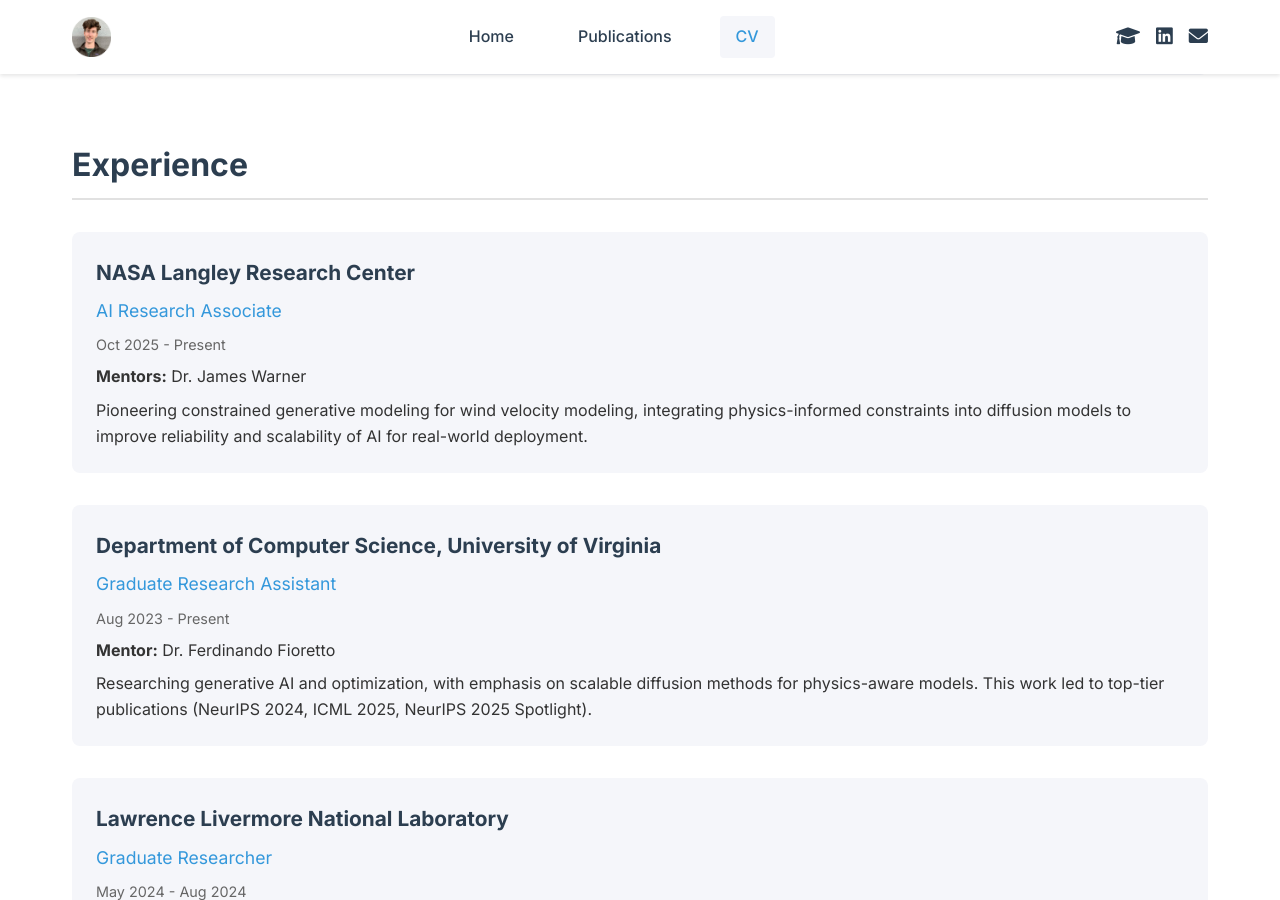
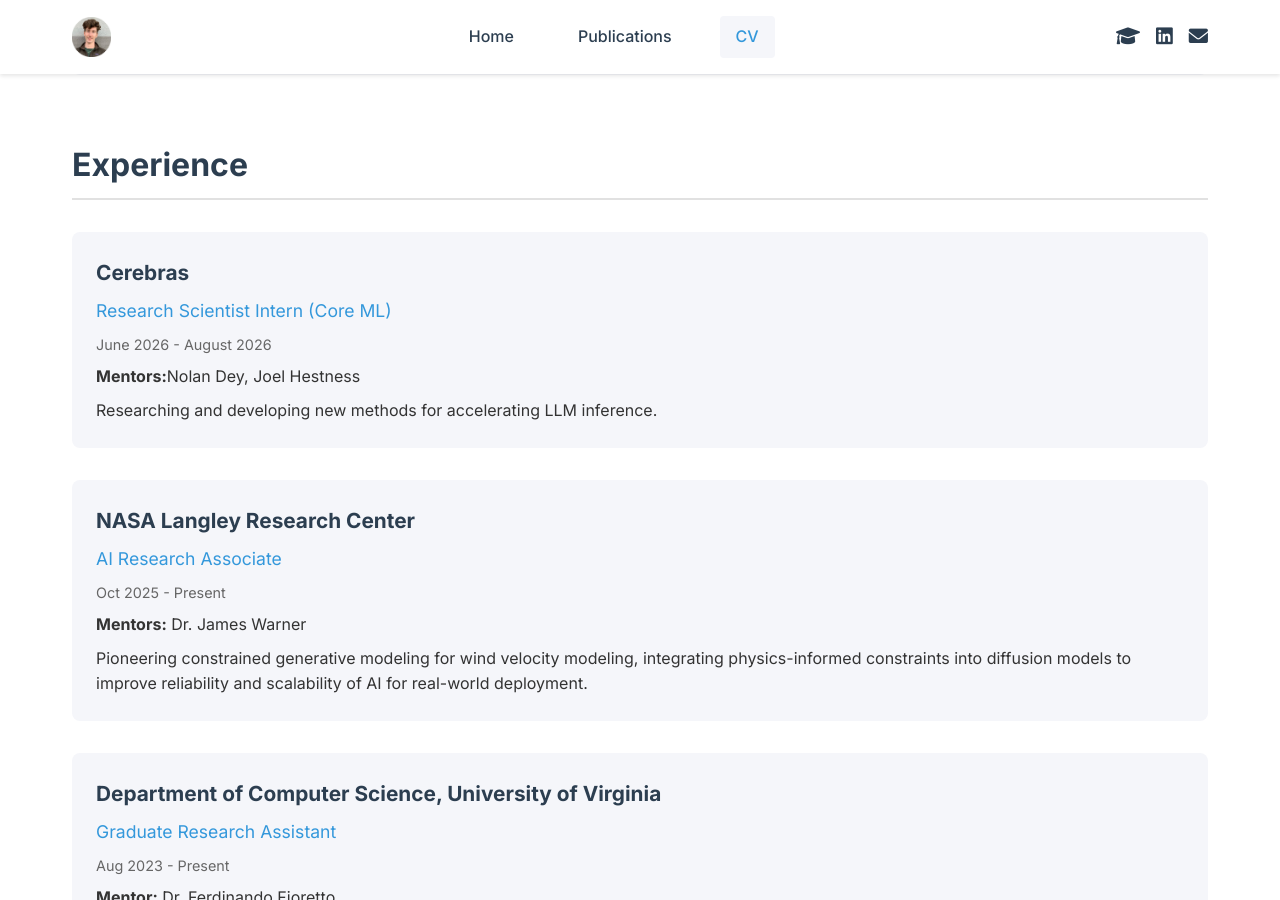
Before and after one commit to jacobchristopher/jacobchristopher.github.io, a Jekyll site: the page built from cv.md, in a window 1280 px wide and 900 px high, scrolled down 749 px. Built offline with Jekyll 4.4.1, drawn with Linux system fonts in a browser that asks for light colours.

Commit message:
Update CV with new internship experience
Added experience section for Research Scientist Intern at Cerebras.

```diff
--- a/cv.md
+++ b/cv.md
@@ -32,6 +32,15 @@ title: CV
 <div class="section">
     <h2 class="section-title">Experience</h2>
     <div class="cv-section">
+        <div class="cv-item">
+            <h3 class="cv-title">Cerebras</h3>
+            <p class="cv-subtitle">Research Scientist Intern (Core ML)</p>
+            <p class="cv-date">June 2026 - August 2026</p>
+            <ul class="cv-details">
+                <li><strong>Mentors:</strong>Nolan Dey, Joel Hestness</li>
+                <li>Researching and developing new methods for accelerating LLM inference.</li>
+            </ul>
+        </div>
 
         <div class="cv-item">
             <h3 class="cv-title">NASA Langley Research Center</h3>
```
